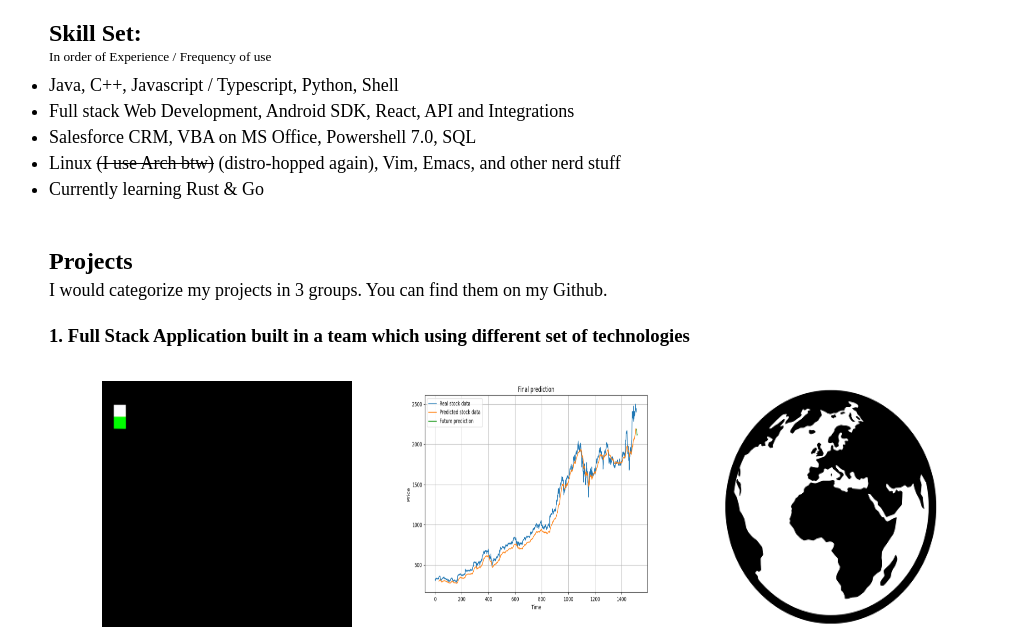
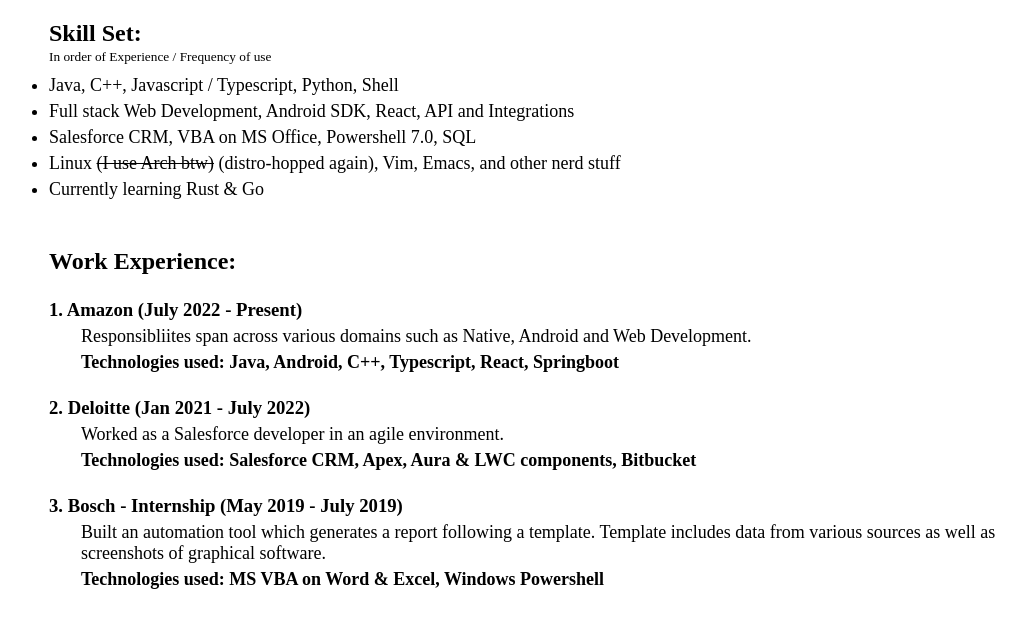
Before and after one commit to Kunal-khanwalkar/Kunal-khanwalkar.github.io, a plain HTML site: page index.html in a window 1280 px wide. Shown: the part 448-1075 px from the top of the page, without its empty margins (111-1137 px from the left). Drawn offline with Linux system fonts and the light colour scheme.

Commit message:
Added work exp

```diff
--- a/index.html
+++ b/index.html
@@ -32,6 +32,26 @@
         <li>Linux <s>(I use Arch btw)</s> (distro-hopped again), Vim, Emacs, and other nerd stuff</li>
         <li>Currently learning Rust & Go</li>
     </ul>
+
+    <div class="section_start">
+        <h2>Work Experience:</h2>
+    </div>
+    <div class="projects">
+        <h3>1. Amazon (July 2022 - Present)</h3>
+        <p>Responsibliites span across various domains such as Native, Android and Web Development.</p>
+        <p><strong>Technologies used: Java, Android, C++, Typescript, React, Springboot</strong></p>
+    </div>
+    <div class="projects">
+        <h3>2. Deloitte (Jan 2021 - July 2022)</h3>
+        <p>Worked as a Salesforce developer in an agile environment.</p>
+        <p><strong>Technologies used: Salesforce CRM, Apex, Aura & LWC components, Bitbucket</strong></p>
+    </div>
+    <div class="projects">
+        <h3>3. Bosch - Internship (May 2019 - July 2019)</h3>
+        <p>Built an automation tool which generates a report following a template. Template includes data from various sources as well as screenshots of graphical software.</p>
+        <p><strong>Technologies used: MS VBA on Word & Excel, Windows Powershell</strong></p>
+    </div>
+
 
     <div class="section_start">
         <h2>Projects</h2>
```
